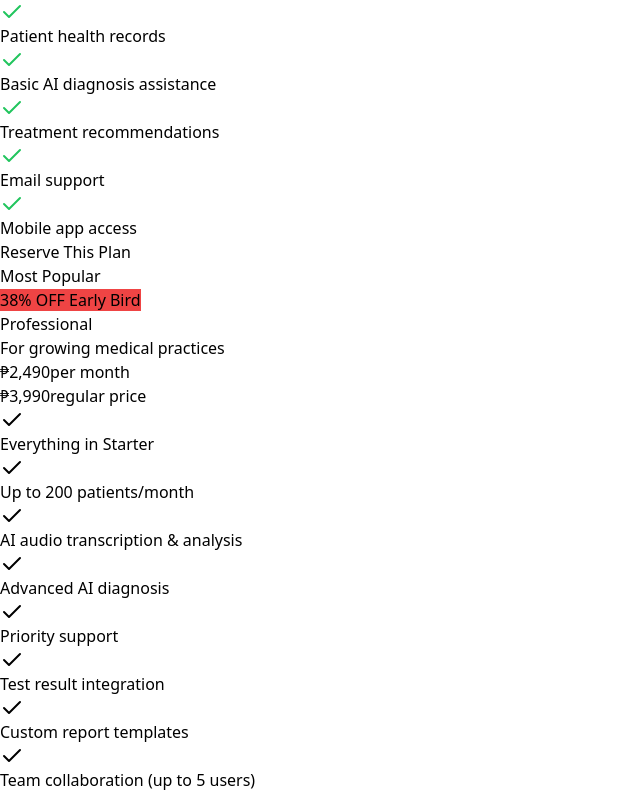
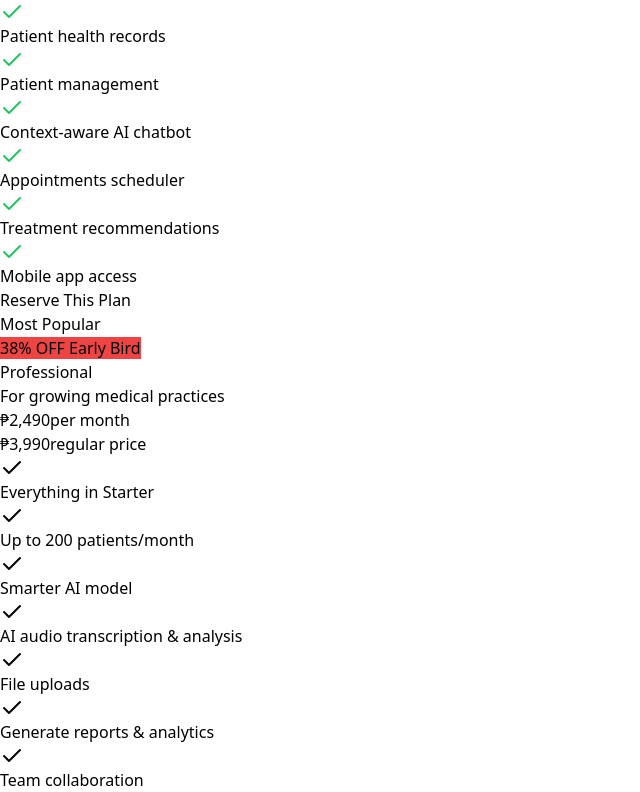
Before and after one commit to kiefferdy/ccinov8-diagnoassist, a React (Vite) app in the folder frontend/: page / in a window 1280 px wide. Shown: the part 1488-2280 px from the top of the page, without its empty margins (0-640 px from the left). Built offline with nearby package versions, Linux system fonts and the light colour scheme; no server answers.

Commit message:
Update feature list for plans

```diff
--- a/frontend/src/components/LandingPage/LandingPage.jsx
+++ b/frontend/src/components/LandingPage/LandingPage.jsx
@@ -72,9 +72,10 @@ const LandingPage = () => {
       features: [
         'Up to 50 patients/month',
         'Patient health records',
-        'Basic AI diagnosis assistance',
+        'Patient management',
+        'Context-aware AI chatbot',
+        'Appointments scheduler',
         'Treatment recommendations',
-        'Email support',
         'Mobile app access'
       ],
       highlighted: false,
@@ -91,12 +92,12 @@ const LandingPage = () => {
       features: [
         'Everything in Starter',
         'Up to 200 patients/month',
+        'Smarter AI model',
         'AI audio transcription & analysis',
-        'Advanced AI diagnosis',
-        'Priority support',
-        'Test result integration',
-        'Custom report templates',
-        'Team collaboration (up to 5 users)'
+        'File uploads',
+        'Generate reports & analytics',
+        'Team collaboration',
+        'Priority support'
       ],
       highlighted: true,
       color: 'blue',
@@ -137,9 +138,10 @@ const LandingPage = () => {
       features: [
         'Up to 50 patients/month',
         'Patient health records',
-        'Basic AI diagnosis assistance',
+        'Patient management',
+        'Context-aware AI chatbot',
+        'Appointments scheduler',
         'Treatment recommendations',
-        'Email support',
         'Mobile app access'
       ],
       highlighted: false,
@@ -156,12 +158,12 @@ const LandingPage = () => {
       features: [
         'Everything in Starter',
         'Up to 200 patients/month',
+        'Smarter AI model',
         'AI audio transcription & analysis',
-        'Advanced AI diagnosis',
-        'Priority support',
-        'Test result integration',
-        'Custom report templates',
-        'Team collaboration (up to 5 users)'
+        'File uploads',
+        'Generate reports & analytics',
+        'Team collaboration',
+        'Priority support'
       ],
       highlighted: true,
       color: 'blue',
```
